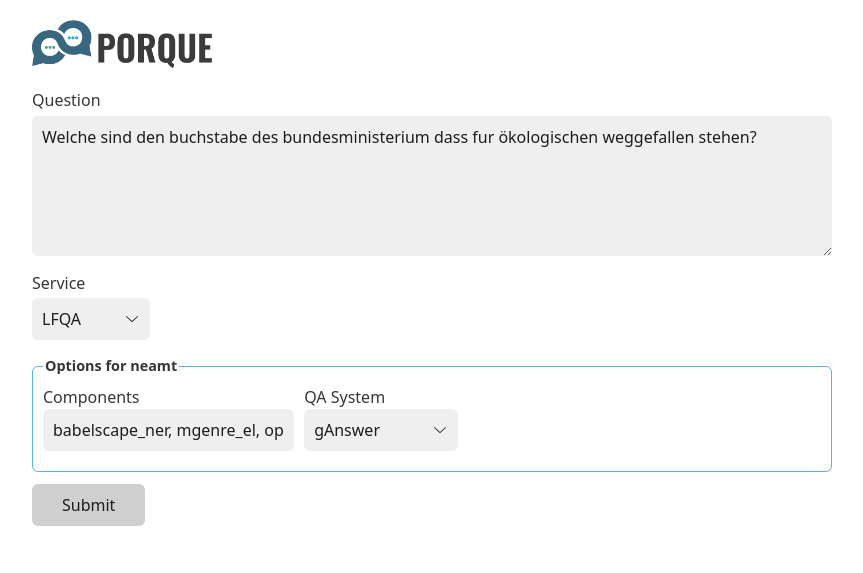
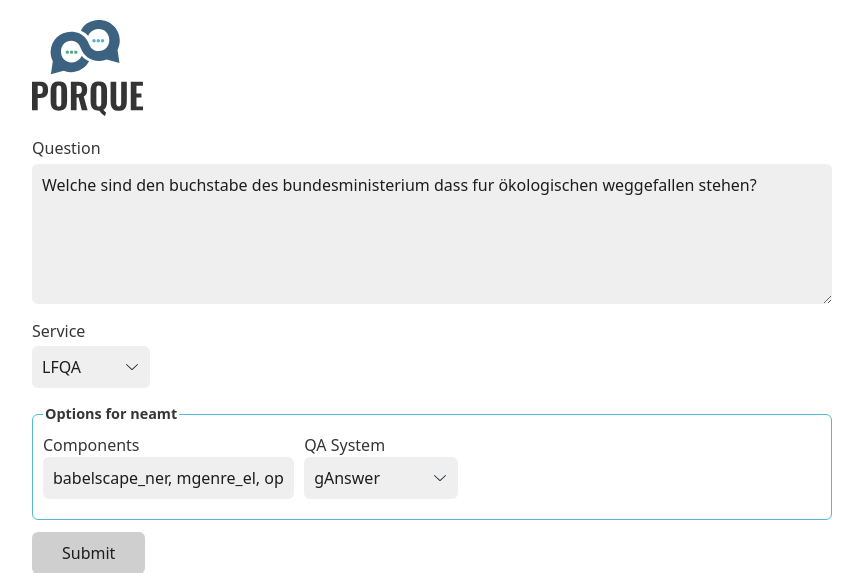
Before and after one commit to dice-group/PORQUE, a Flask app: page / in a window 1280 px wide. Shown: the top 573 px of the page, without its empty margins (208-1071 px from the left). Run offline with Flask 3, Linux system fonts and the light colour scheme.

Commit message:
Use SVG logo

```diff
--- a/frontend/templates/qa.html
+++ b/frontend/templates/qa.html
@@ -4,7 +4,7 @@
 <meta name="viewport" content="width=device-width, initial-scale=1.0">
 
 {% if not answer %}
-<img src="static/porque.png" style="max-height: 3em;"/>
+<img src="static/porque.svg" style="max-height: 6em;" alt="PORQUE"/>
 <form method="POST">
   <p>
     <label for="query">Question</label>
```
Also changed, not shown: frontend/static/porque.png (deleted), frontend/static/porque.svg (added).
